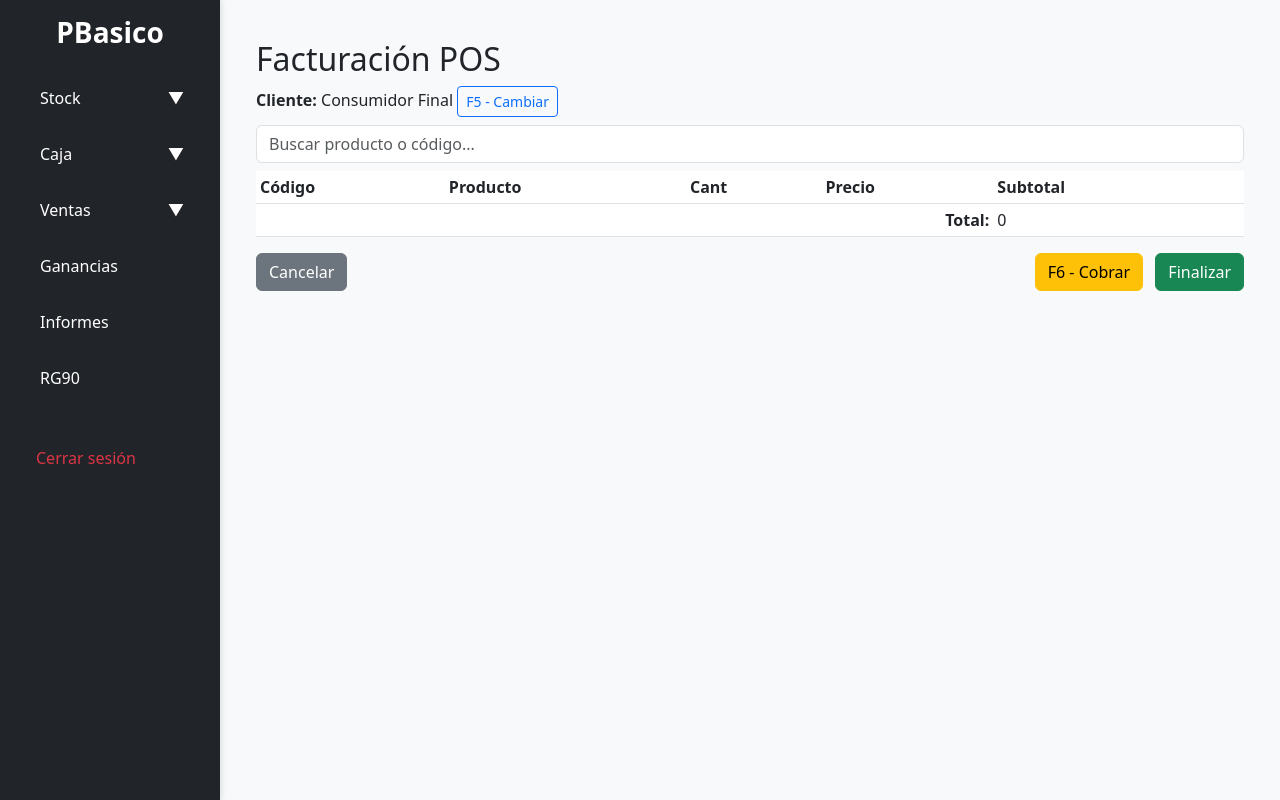
After one commit to Pata27A/Pbasico, a Python web app: template app/templates/facturacion/nueva_factura_pos.html in a window 1280 px wide. The commit adds this page. Run offline with Jinja, Linux system fonts and the light colour scheme; the template is opened without the code that fills it, so the values that code supplies are empty.

Commit message:
revisar facturacion

```diff
--- /dev/null
+++ b/app/static/js/facturacion/pos.js
@@ -0,0 +1,218 @@
+let productos = [];
+let clienteSeleccionado = null;
+
+// Buscar producto por código o nombre
+document.getElementById("buscadorProducto").addEventListener("keypress", async (e) => {
+  if (e.key === "Enter") {
+    e.preventDefault();
+    const texto = e.target.value.trim();
+    if (texto === "") return;
+
+    let cantidad = 1;
+    let codigo = texto;
+
+    if (texto.startsWith("+")) {
+      const partes = texto.split(" ");
+      cantidad = parseInt(partes[0].substring(1)) || 1;
+      codigo = partes.slice(1).join(" ");
+    }
+
+    try {
+      const res = await fetch(`/facturacion/api/buscar_producto?codigo=${codigo}`);
+      const data = await res.json();
+
+      if (data && data.id) {
+        agregarProducto(data, cantidad);
+        e.target.value = "";
+      } else {
+        alert("Producto no encontrado.");
+      }
+    } catch {
+      alert("Error al buscar producto.");
+    }
+  }
+});
+
+// Agregar producto a la tabla
+function agregarProducto(producto, cantidad) {
+  const existente = productos.find(p => p.id === producto.id);
+  if (existente) {
+    existente.cantidad += cantidad;
+  } else {
+    productos.push({
+      id: producto.id,
+      nombre: producto.nombre,
+      precio: producto.precio,
+      cantidad: cantidad
+    });
+  }
+  renderTabla();
+}
+
+function renderTabla() {
+  const tbody = document.getElementById("tablaProductos");
+  tbody.innerHTML = "";
+  let total = 0;
+
+  productos.forEach((p, index) => {
+    const subtotal = p.precio * p.cantidad;
+    total += subtotal;
+
+    const fila = `
+      <tr>
+        <td>${p.id}</td>
+        <td>${p.nombre}</td>
+        <td>${p.cantidad}</td>
+        <td>${p.precio}</td>
+        <td>${subtotal.toFixed(0)}</td>
+        <td><button class="btn btn-sm btn-danger" onclick="eliminarProducto(${index})">X</button></td>
+      </tr>
+    `;
+    tbody.innerHTML += fila;
+  });
+
+  document.getElementById("totalFactura").innerText = total.toFixed(0);
+  document.getElementById("cobro_total").value = total.toFixed(0);
+}
+
+function eliminarProducto(index) {
+  productos.splice(index, 1);
+  renderTabla();
+}
+
+// Abrir modal cliente
+function abrirModalCliente() {
+  const modal = new bootstrap.Modal(document.getElementById("modalCliente"));
+  document.getElementById("busquedaCliente").value = "";
+  document.getElementById("resultadosCliente").innerHTML = "";
+  modal.show();
+}
+
+// Buscar clientes en tiempo real
+document.getElementById("busquedaCliente").addEventListener("input", async function () {
+  const texto = this.value.trim();
+  const contenedor = document.getElementById("resultadosCliente");
+  contenedor.innerHTML = "";
+
+  if (texto.length < 2) return;
+
+  try {
+    const res = await fetch(`/facturacion/api/buscar_cliente?texto=${texto}`);
+    const data = await res.json();
+
+    data.forEach(cliente => {
+      const div = document.createElement("div");
+      div.classList.add("cliente-item", "mb-1", "p-2", "border");
+      div.textContent = `${cliente.nombre} (${cliente.documento || "Sin doc"})`;
+      div.style.cursor = "pointer";
+      div.onclick = () => seleccionarCliente(cliente);
+      contenedor.appendChild(div);
+    });
+  } catch {
+    contenedor.innerHTML = "<div>Error buscando clientes</div>";
+  }
+});
+
+function seleccionarCliente(cliente) {
+  clienteSeleccionado = cliente;
+  document.getElementById("clienteNombre").innerText = cliente.nombre;
+  bootstrap.Modal.getInstance(document.getElementById("modalCliente")).hide();
+}
+
+// Registrar nuevo cliente
+document.getElementById("formCliente").addEventListener("submit", async function (e) {
+  e.preventDefault();
+  const form = new FormData(this);
+
+  try {
+    const res = await fetch("/facturacion/api/registrar_cliente", {
+      method: "POST",
+      body: form
+    });
+    const data = await res.json();
+
+    if (data && data.id) {
+      seleccionarCliente(data);
+    } else {
+      alert("Error al registrar cliente.");
+    }
+  } catch {
+    alert("Error en conexión.");
+  }
+});
+
+// Abrir modal de cobro
+function abrirModalCobro() {
+  const modal = new bootstrap.Modal(document.getElementById("modalCobro"));
+  document.getElementById("cobro_pago").value = "";
+  document.getElementById("cobro_descripcion").value = "";
+  modal.show();
+}
+
+// Confirmar cobro
+document.getElementById("formCobro").addEventListener("submit", function (e) {
+  e.preventDefault();
+  const total = parseInt(document.getElementById("cobro_total").value) || 0;
+  const pagado = parseInt(document.getElementById("cobro_pago").value) || 0;
+  if (pagado < total) {
+    alert("El monto pagado es menor al total.");
+    return;
+  }
+
+  finalizarFactura();
+});
+
+// Finalizar factura
+async function finalizarFactura() {
+  if (productos.length === 0) {
+    alert("Agrega al menos un producto.");
+    return;
+  }
+
+  const datos = {
+    cliente_id: clienteSeleccionado ? clienteSeleccionado.id : null,
+    productos: productos.map(p => ({
+      id: p.id,
+      cantidad: p.cantidad,
+      precio: p.precio
+    })),
+    metodo_pago_id: parseInt(document.getElementById("cobro_metodo").value),
+    descripcion_pago: document.getElementById("cobro_descripcion").value
+  };
+
+  try {
+    const res = await fetch("/facturacion/guardar", {
+      method: "POST",
+      headers: { "Content-Type": "application/json" },
+      body: JSON.stringify(datos)
+    });
+
+    const data = await res.json();
+    if (data && data.success) {
+      window.location.href = `/facturacion/imprimir/${data.factura_id}`;
+    } else {
+      alert("Error al guardar factura.");
+    }
+  } catch {
+    alert("Error al guardar.");
+  }
+}
+
+// Reiniciar factura
+function reiniciarFactura() {
+  productos = [];
+  clienteSeleccionado = null;
+  document.getElementById("clienteNombre").innerText = "Consumidor Final";
+  renderTabla();
+}
+
+// Atajos de teclado
+document.addEventListener("keydown", (e) => {
+  if (e.code === "F5") {
+    e.preventDefault();
+    abrirModalCliente();
+  } else if (e.code === "F6") {
+    e.preventDefault();
+    abrirModalCobro();
+  }
+});
--- a/app/templates/base_menu.html
+++ b/app/templates/base_menu.html
@@ -51,9 +51,14 @@
                 <a class="d-block text-white-50 mb-1" href="{{ url_for('main_bp.caja_cierre') }}">Cierre de Caja</a>
                 <a class="d-block text-white-50" href="{{ url_for('main_bp.caja_nuevo_movimiento') }}">Registrar Movimiento</a>
             </div>
-
-            <a class="d-block text-white mb-2" href="{{ url_for('main_bp.facturacion') }}">Facturación</a>
-            <a class="d-block text-white mb-2" href="{{ url_for('main_bp.cobranzas') }}">Cobranzas</a>
+            <a class="d-block text-white mb-2" data-bs-toggle="collapse" href="#ventasSubmenu" role="button" aria-expanded="false" aria-controls="ventasSubmenu">
+            Ventas
+            </a>
+            <div class="collapse ps-3" id="ventasSubmenu">
+                <a class="d-block text-white-50 mb-1" href="{{ url_for('main_bp.facturacion') }}">Nueva Factura</a>
+                <a class="d-block text-white-50 mb-1" href="{{ url_for('main_bp.listado_facturas') }}">Listado de Facturas</a>
+                <a class="d-block text-white-50" href="{{ url_for('main_bp.cobranzas') }}">Cobranzas</a>
+            </div>
             <a class="d-block text-white mb-2" href="{{ url_for('main_bp.ganancias') }}">Ganancias</a>
             <a class="d-block text-white mb-2" href="{{ url_for('main_bp.informes') }}">Informes</a>
             <a class="d-block text-white mb-2" href="{{ url_for('main_bp.rg90') }}">RG90</a>
--- /dev/null
+++ b/app/templates/facturacion/cliente_modal.html
@@ -0,0 +1,23 @@
+<div class="modal fade" id="modalCliente" tabindex="-1" aria-labelledby="clienteLabel" aria-hidden="true">
+  <div class="modal-dialog">
+    <form id="formCliente">
+      <div class="modal-content">
+        <div class="modal-header">
+          <h5 class="modal-title">Buscar o Registrar Cliente</h5>
+          <button type="button" class="btn-close" data-bs-dismiss="modal"></button>
+        </div>
+        <div class="modal-body">
+          <input type="text" id="busquedaCliente" class="form-control mb-2" placeholder="Buscar por nombre o documento">
+          <div id="resultadosCliente" class="mb-3"></div>
+          <hr>
+          <h6>Nuevo Cliente</h6>
+          <input type="text" name="nombre" placeholder="Nombre" class="form-control mb-2" required>
+          <input type="text" name="documento" placeholder="Documento" class="form-control mb-2">
+        </div>
+        <div class="modal-footer">
+          <button type="submit" class="btn btn-primary">Seleccionar / Registrar</button>
+        </div>
+      </div>
+    </form>
+  </div>
+</div>
--- /dev/null
+++ b/app/templates/facturacion/cobro_modal.html
@@ -0,0 +1,37 @@
+<div class="modal fade" id="modalCobro" tabindex="-1" aria-labelledby="cobroLabel" aria-hidden="true">
+  <div class="modal-dialog">
+    <form id="formCobro">
+      <div class="modal-content">
+        <div class="modal-header">
+          <h5 class="modal-title">Cobro</h5>
+          <button type="button" class="btn-close" data-bs-dismiss="modal"></button>
+        </div>
+        <div class="modal-body">
+          <div class="mb-2">
+            <label>Total a cobrar:</label>
+            <input type="text" id="cobro_total" class="form-control" readonly>
+          </div>
+          <div class="mb-2">
+            <label>Monto pagado:</label>
+            <input type="number" id="cobro_pago" class="form-control" required>
+          </div>
+          <div class="mb-2">
+            <label>Método de pago:</label>
+            <select id="cobro_metodo" class="form-control">
+              <option value="1">Efectivo</option>
+              <option value="2">Tarjeta</option>
+              <option value="3">Transferencia</option>
+            </select>
+          </div>
+          <div class="mb-2">
+            <label>Descripción (opcional):</label>
+            <input type="text" id="cobro_descripcion" class="form-control">
+          </div>
+        </div>
+        <div class="modal-footer">
+          <button type="submit" class="btn btn-success">Confirmar Cobro</button>
+        </div>
+      </div>
+    </form>
+  </div>
+</div>
--- /dev/null
+++ b/app/templates/facturacion/nueva_factura_pos.html
@@ -0,0 +1,48 @@
+{% extends 'base_menu.html' %}
+{% block title %}Nueva Factura POS{% endblock %}
+{% block content %}
+
+<div class="container mt-3">
+  <h2>Facturación POS</h2>
+
+  <!-- Cliente seleccionado -->
+  <div class="mb-2">
+    <strong>Cliente:</strong> <span id="clienteNombre">Consumidor Final</span>
+    <button class="btn btn-sm btn-outline-primary" onclick="abrirModalCliente()">F5 - Cambiar</button>
+  </div>
+
+  <!-- Buscador -->
+  <input type="text" id="buscadorProducto" class="form-control mb-2" placeholder="Buscar producto o código...">
+
+  <!-- Lista de productos agregados -->
+  <table class="table table-sm table-striped">
+    <thead>
+      <tr>
+        <th>Código</th><th>Producto</th><th>Cant</th><th>Precio</th><th>Subtotal</th><th></th>
+      </tr>
+    </thead>
+    <tbody id="tablaProductos"></tbody>
+    <tfoot>
+      <tr>
+        <td colspan="4" class="text-end"><strong>Total:</strong></td>
+        <td id="totalFactura">0</td>
+        <td></td>
+      </tr>
+    </tfoot>
+  </table>
+
+  <!-- Acciones -->
+  <div class="d-flex justify-content-between mt-3">
+    <button class="btn btn-secondary" onclick="reiniciarFactura()">Cancelar</button>
+    <div>
+      <button class="btn btn-warning me-2" onclick="abrirModalCobro()">F6 - Cobrar</button>
+      <button class="btn btn-success" onclick="finalizarFactura()">Finalizar</button>
+    </div>
+  </div>
+</div>
+
+{% include 'facturacion/cliente_modal.html' %}
+{% include 'facturacion/cobro_modal.html' %}
+
+<script src="{{ url_for('static', filename='js/facturacion/pos.js') }}"></script>
+{% endblock %}
```
Also changed, not shown: app/routes.py (+186 -10 lines), app/templates/facturacion/imprimir.html (added, +35 -0 lines).
